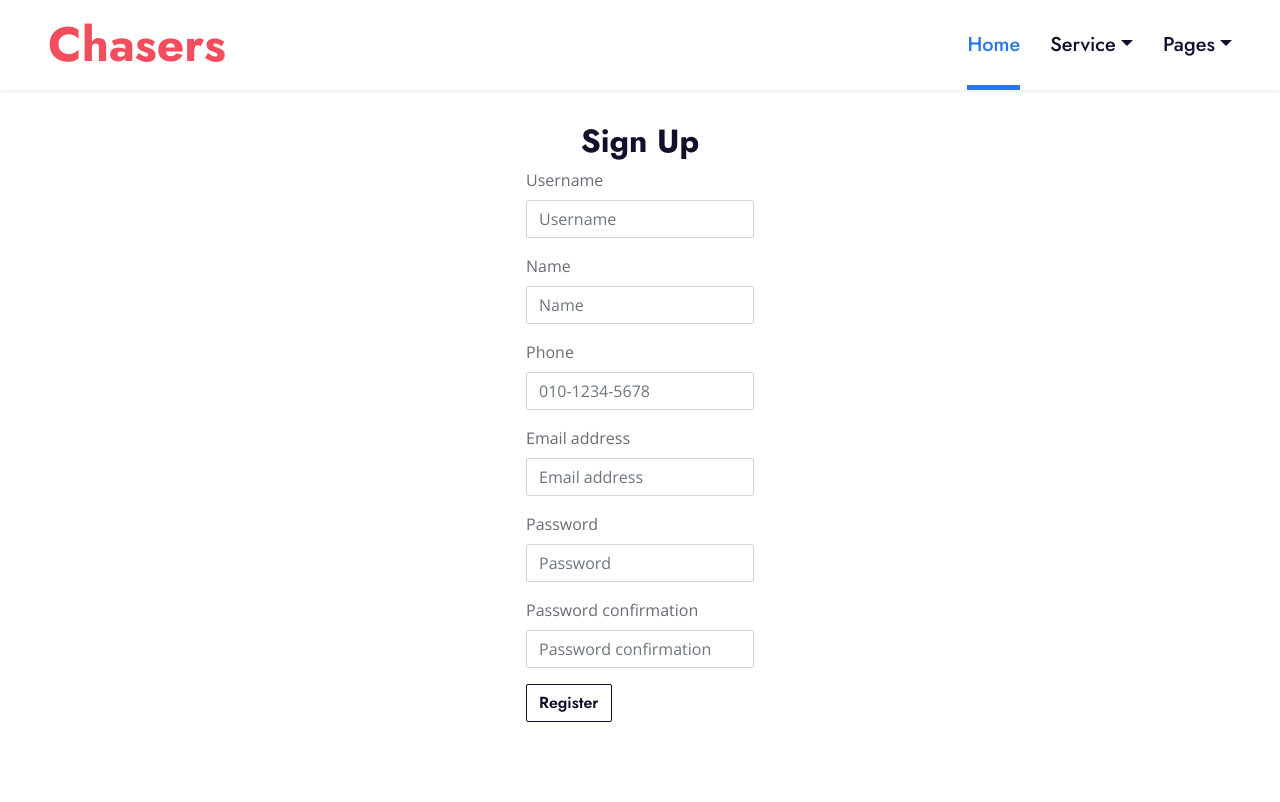
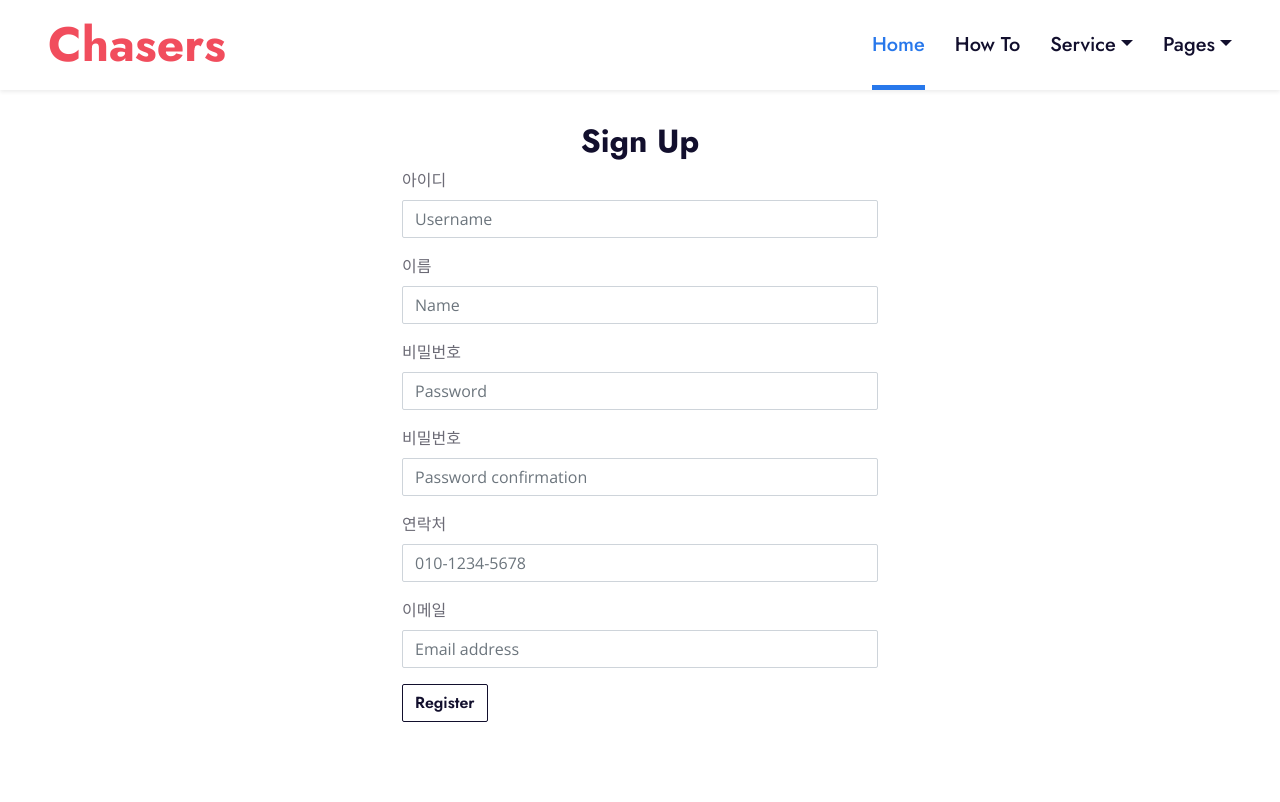
Before and after one commit to violation-tracers/violation_tracers, a Django app: page /accounts/signup/ in a window 1280 px wide. Run offline with Django 4.2, Linux system fonts and the light colour scheme; some libraries are stand-ins or nearby versions.

Commit message:
accounts_main_modify

```diff
--- a/accounts/templates/accounts/login.html
+++ b/accounts/templates/accounts/login.html
@@ -1,4 +1,4 @@
-{% extends "base_tem.html" %}
+{% extends "base.html" %}
 {% load bootstrap5 %}
 {% block content %}
 
--- a/accounts/templates/accounts/signup.html
+++ b/accounts/templates/accounts/signup.html
@@ -1,37 +1,36 @@
-{% extends "base_tem.html" %}
+{% extends "base.html" %}
 {% load bootstrap5 %}
 {% block content %}
 
 <div class='d-flex justify-content-center' style="margin-top : 2rem;">
     <h2>Sign Up</h2>
 </div>
-<div class='d-flex justify-content-center' style='margin-bottom: 5rem;'>
+<div style='margin-bottom: 5rem; padding-left: 20rem; padding-right: 20rem;'>
     <form method="POST">
         {% csrf_token %}
-        {% comment %} {% bootstrap_form signup_form %} {% endcomment %}
         <div class="mb-3">
-            <label class="form-label" for="id_username">Username</label>
+            <label class="form-label" for="id_username">아이디</label>
             <input type="text" name="username" maxlength="150" minlength="2" class="form-control" placeholder="Username" id="id_username">
         </div>
         <div class="mb-3">
-            <label class="form-label" for="id_name">Name</label>
+            <label class="form-label" for="id_name">이름</label>
             <input type="text" name="name" maxlength="20" minlength="2" class="form-control" placeholder="Name" id="id_name">
         </div>
         <div class="mb-3">
-            <label class="form-label" for="id_phone">Phone</label>
+            <label class="form-label" for="id_password1">비밀번호</label>
+            <input type="password" name="password1" autocomplete="new-password" class="form-control" placeholder="Password" required="" id="id_password1">
+        </div>
+        <div class="mb-3">
+            <label class="form-label" for="id_password2">비밀번호</label>
+            <input type="password" name="password2" autocomplete="new-password" class="form-control" placeholder="Password confirmation" id="id_password2">
+        </div>
+        <div class="mb-3">
+            <label class="form-label" for="id_phone">연락처</label>
             <input type="text" name="phone" placeholder="010-1234-5678" maxlength="20" minlength="12" class="form-control" title="" required="" id="id_phone">
         </div>
         <div class="mb-3">
-            <label class="form-label" for="id_email">Email address</label>
+            <label class="form-label" for="id_email">이메일</label>
             <input type="email" name="email" maxlength="254" class="form-control" placeholder="Email address" title="" id="id_email">
-        </div>
-        <div class="mb-3">
-            <label class="form-label" for="id_password1">Password</label>
-            <input type="password" name="password1" autocomplete="new-password" class="form-control" placeholder="Password" required="" id="id_password1">
-        </div>
-        <div class="mb-3">
-            <label class="form-label" for="id_password2">Password confirmation</label>
-            <input type="password" name="password2" autocomplete="new-password" class="form-control" placeholder="Password confirmation" id="id_password2">
         </div>
         <div>
             <button class="btn btn-outline-dark">Register</button>
--- a/static/css/style.css
+++ b/static/css/style.css
@@ -4,6 +4,7 @@
     --secondary: #F14D5D;
     --light: #ECF4FF;
     --dark: #120F2D;
+    --warning: #ffC107;
 }
 
 [class^=flaticon-]:before,
@@ -41,7 +42,9 @@ h6,
 .btn-primary,
 .btn-secondary,
 .btn-primary:hover,
-.btn-secondary:hover {
+.btn-secondary:hover,
+.btn-warning,
+.btn-warning:hover {
     color: #FFFFFF;
 }
 
@@ -51,6 +54,11 @@ h6,
 }
 
 .btn-secondary:hover {
+    background: var(--warning);
+    border-color: var(--warning);
+}
+
+.btn-warning:hover {
     background: var(--primary);
     border-color: var(--primary);
 }
--- a/static/scss/bootstrap.scss
+++ b/static/scss/bootstrap.scss
@@ -4,6 +4,7 @@ $primary: #2878EB;
 $secondary: #F14D5D;
 $light: #ECF4FF;
 $dark: #120F2D;
+$warning: #ffC017;
 
 $font-family-base: 'Open Sans', sans-serif;
 
--- a/templates/base.html
+++ b/templates/base.html
@@ -2,25 +2,78 @@
 <!DOCTYPE html>
 <html lang='en'>
 <head>
-  <meta charset="utf-8" />
-  <meta http-equiv="X-UA-Compatible" content="IE=edge" />
-  <meta name="viewport" content="width=device-width, initial-scale=1, shrink-to-fit=no" />
-  <link href="{% static 'css/styles.css' %}" rel="stylesheet" />
-  <link href="https://cdn.jsdelivr.net/npm/bootstrap@5.3.0/dist/css/bootstrap.min.css" rel="stylesheet" integrity="sha384-9ndCyUaIbzAi2FUVXJi0CjmCapSmO7SnpJef0486qhLnuZ2cdeRhO02iuK6FUUVM" crossorigin="anonymous">
-  <link rel="stylesheet" href="https://cdn.jsdelivr.net/npm/bootstrap-icons@1.10.5/font/bootstrap-icons.css">
-  <style>
-    a {
+    <meta charset="utf-8">
+    <meta charset="utf-8">
+    <title>Viotaion-Chasers</title>
+    <meta content="width=device-width, initial-scale=1.0" name="viewport">
+    <meta content="Free HTML Templates" name="keywords">
+    <meta content="Free HTML Templates" name="description">
+    <!-- Favicon -->
+    <link href="/static/img/favicon.ico" rel="icon">
+    <!-- Google Web Fonts -->
+    <link rel="preconnect" href="https://fonts.gstatic.com">
+    <link href="https://fonts.googleapis.com/css2?family=Jost:wght@500;600;700&family=Open+Sans:wght@400;600&display=swap" rel="stylesheet">
+    <!-- Icon Font Stylesheet -->
+    <link href="https://cdnjs.cloudflare.com/ajax/libs/font-awesome/5.10.0/css/all.min.css" rel="stylesheet">
+    <link href="https://cdn.jsdelivr.net/npm/bootstrap-icons@1.4.1/font/bootstrap-icons.css" rel="stylesheet">
+    <link href="/static/lib/flaticon/font/flaticon.css" rel="stylesheet">
+    <!-- Libraries Stylesheet -->
+    <link href="/static/lib/owlcarousel/assets/owl.carousel.min.css" rel="stylesheet">
+    <link href="/static/lib/animate/animate.min.css" rel="stylesheet">
+    <!-- Customized Bootstrap Stylesheet -->
+    <link href="/static/css/bootstrap.min.css" rel="stylesheet">
+    <!-- Template Stylesheet -->
+    <link href="/static/css/style.css" rel="stylesheet">
+    <style>
+      a {
         text-decoration: none;
-        color : black;
-    }
-  </style>
+        color: black;
+      }
+
+      .btn-warning {
+        color: #ffffff;
+      }
+
+      .btn-primary,
+      .btn-secondary,
+      .btn-primary:hover,
+      .btn-secondary:hover,
+      .btn-warning,
+      .btn-warning:hover {
+          color: #FFFFFF;
+      }
+
+      .btn-primary:hover {
+        background: var(--secondary);
+        border-color: var(--secondary);
+      }
+
+      .btn-secondary:hover {
+          background: #ffc107;
+          border-color: #ffc107;
+      }
+
+      .btn-warning:hover {
+          background: var(--primary);
+          border-color: var(--primary);
+      }
+    </style>
+    <title>Chasers</title>
 </head>
-  <body class="d-flex flex-column min-vh-100">
-    {% include 'base_nav.html' %}
+  <body>
+    {% include 'navbar.html' %}
     <section class="container">
       {% block content %}
       {% endblock %}
     </section>
-    <script src="https://cdn.jsdelivr.net/npm/bootstrap@5.3.0/dist/js/bootstrap.bundle.min.js" integrity="sha384-geWF76RCwLtnZ8qwWowPQNguL3RmwHVBC9FhGdlKrxdiJJigb/j/68SIy3Te4Bkz" crossorigin="anonymous"></script>
+     <!-- JavaScript Libraries -->
+     <script src="https://code.jquery.com/jquery-3.4.1.min.js"></script>
+     <script src="https://cdn.jsdelivr.net/npm/bootstrap@5.0.0/dist/js/bootstrap.bundle.min.js"></script>
+     <script src="/static/lib/wow/wow.min.js"></script>
+     <script src="/static/lib/easing/easing.min.js"></script>
+     <script src="/static/lib/waypoints/waypoints.min.js"></script>
+     <script src="/static/lib/owlcarousel/owl.carousel.min.js"></script>
+     <!-- Template Javascript -->
+     <script src="/static/js/main.js"></script>
 </body>
 </html>
--- a/templates/base_tem.html
+++ /dev/null
@@ -1,45 +0,0 @@
-{% load static %}
-<!DOCTYPE html>
-<html lang='en'>
-<head>
-    <meta charset="utf-8">
-    <meta charset="utf-8">
-    <title>Viotaion-Chasers</title>
-    <meta content="width=device-width, initial-scale=1.0" name="viewport">
-    <meta content="Free HTML Templates" name="keywords">
-    <meta content="Free HTML Templates" name="description">
-    <!-- Favicon -->
-    <link href="/static/img/favicon.ico" rel="icon">
-    <!-- Google Web Fonts -->
-    <link rel="preconnect" href="https://fonts.gstatic.com">
-    <link href="https://fonts.googleapis.com/css2?family=Jost:wght@500;600;700&family=Open+Sans:wght@400;600&display=swap" rel="stylesheet">
-    <!-- Icon Font Stylesheet -->
-    <link href="https://cdnjs.cloudflare.com/ajax/libs/font-awesome/5.10.0/css/all.min.css" rel="stylesheet">
-    <link href="https://cdn.jsdelivr.net/npm/bootstrap-icons@1.4.1/font/bootstrap-icons.css" rel="stylesheet">
-    <link href="/static/lib/flaticon/font/flaticon.css" rel="stylesheet">
-    <!-- Libraries Stylesheet -->
-    <link href="/static/lib/owlcarousel/assets/owl.carousel.min.css" rel="stylesheet">
-    <link href="/static/lib/animate/animate.min.css" rel="stylesheet">
-    <!-- Customized Bootstrap Stylesheet -->
-    <link href="/static/css/bootstrap.min.css" rel="stylesheet">
-    <!-- Template Stylesheet -->
-    <link href="/static/css/style.css" rel="stylesheet">
-    <title>Chasers</title>
-</head>
-  <body>
-    {% include 'navbar_tem.html' %}
-    <section class="container">
-      {% block content %}
-      {% endblock %}
-    </section>
-     <!-- JavaScript Libraries -->
-     <script src="https://code.jquery.com/jquery-3.4.1.min.js"></script>
-     <script src="https://cdn.jsdelivr.net/npm/bootstrap@5.0.0/dist/js/bootstrap.bundle.min.js"></script>
-     <script src="/static/lib/wow/wow.min.js"></script>
-     <script src="/static/lib/easing/easing.min.js"></script>
-     <script src="/static/lib/waypoints/waypoints.min.js"></script>
-     <script src="/static/lib/owlcarousel/owl.carousel.min.js"></script>
-     <!-- Template Javascript -->
-     <script src="/static/js/main.js"></script>
-</body>
-</html>
--- a/templates/navbar.html
+++ b/templates/navbar.html
@@ -1,49 +1,48 @@
-<nav class="navbar navbar-expand-lg bg-body-tertiary sticky-top">
-    <div class="container-fluid">
-        <div class="container d-flex justify-content-between p-2 fw-bold" id="navbarNav">
-            <a  class="navbar-brand fw-semibold fs-5" href="{% url 'home' %}">Home</a>
-            <ul class="navbar-nav fw-semibold">
+<nav class="navbar navbar-expand-lg bg-white navbar-light shadow-sm py-3 py-lg-0 px-3 px-lg-0">
+    <a href="{% url "accounts:main" %}" class="navbar-brand ms-lg-5">
+        <h1 class="display-5 m-0 text-secondary">Chasers</h1>
+    </a>
+    <button class="navbar-toggler" type="button" data-bs-toggle="collapse" data-bs-target="#navbarCollapse">
+        <span class="navbar-toggler-icon"></span>
+    </button>
+    <div class="collapse navbar-collapse px-5 ms-lg-5" id="navbarCollapse">
+        <div class="navbar-nav ms-auto py-0">
+            <a href="{% url "accounts:main" %}" class="nav-item nav-link active">Home</a>
+            <a href="#scrollspyHeading1" class="nav-itme nav-link">How To</a>
+            <div class="nav-item dropdown">
+                <a href="#" class="nav-link dropdown-toggle" data-bs-toggle="dropdown">Service</a>
                 {% if user.is_authenticated %}
                     {% for group in user.groups.all %}
                         {% if group.name == 'reporter' %}
-                            <li class="nav-item">
-                                <a href="#" class="nav-link active">신고하기</a>
-                            </li>
-                            <li class="nav-item">
-                                <a href="#" class="nav-link active">신고목록</a>
-                            </li>
-                            <li class="nav-item">
-                                <a href="{% url 'accounts:logout' %}" class="nav-link active">로그아웃</a>
-                            </li>
+                            <div class="dropdown-menu m-0">
+                                <a href="#" class="dropdown-item">Reporter</a>
+                                <a href="#" class="dropdown-item">Imaget List</a>
+                            </div>
                         {% elif group.name == 'admin' %}
-                            <li class="nav-item">
-                                <a href="#" class="nav-link active">신고결과</a>
-                            </li>
-                            <li class="nav-item">
-                                <a href="{% url 'accounts:logout' %}" class="nav-link active">로그아웃</a>
-                            </li>
+                            <div class="dropdown-menu m-0">
+                                <a href="#" class="dropdown-item">Result List</a>
+                            </div>
                         {% endif %}
                     {% endfor %}
-                    {% if user.is_superuser == True %}
-                    <li class="nav-item">
-                        <a href="#" class="nav-link active">신고결과</a>
-                    </li>
-                    <li class="nav-item">
-                        <a href="{% url 'accounts:logout' %}" class="nav-link active">로그아웃</a>
-                    </li>
-                    {% endif %}
                 {% else %}
-                    <li class="nav-item">
-                        <a href="#" class="nav-link active">신고하기</a>
-                    </li>
-                    <li class="nav-item">
-                        <a href="#" class="nav-link active">신고목록</a>
-                    </li>
-                    <li class="nav-item">
-                        <a href="{% url 'accounts:login' %}" class="nav-link active">로그인</a>
-                    </li>
+                    <div class="dropdown-menu m-0">
+                        <a href="#" class="dropdown-item">Reporter</a>
+                        <a href="#" class="dropdown-item">Image List</a>
+                    </div>
                 {% endif %}
-            </ul>
+            </div>
+            {% if user.is_authenticated %}
+                <a href="{% url "accounts:logout" %}" class="nav-item nav-link">Logout</a>
+            {% else %}
+                <div class="nav-item dropdown">
+                    <a href="#" class="nav-link dropdown-toggle" data-bs-toggle="dropdown">Pages</a>
+                    <div class="dropdown-menu m-0">
+                        <a href="{% url "accounts:login" %}" class="dropdown-item">Login</a>
+                        <a href="{% url "accounts:signup" %}" class="dropdown-item">Sign Up</a>
+                    </div>
+                </div>
+            {% endif %}
+            </div>
         </div>
     </div>
 </nav>
--- a/templates/navbar_tem.html
+++ /dev/null
@@ -1,47 +0,0 @@
-<nav class="navbar navbar-expand-lg bg-white navbar-light shadow-sm py-3 py-lg-0 px-3 px-lg-0">
-    <a href="{% url "accounts:main" %}" class="navbar-brand ms-lg-5">
-        <h1 class="display-5 m-0 text-secondary">Chasers</h1>
-    </a>
-    <button class="navbar-toggler" type="button" data-bs-toggle="collapse" data-bs-target="#navbarCollapse">
-        <span class="navbar-toggler-icon"></span>
-    </button>
-    <div class="collapse navbar-collapse px-5 ms-lg-5" id="navbarCollapse">
-        <div class="navbar-nav ms-auto py-0">
-            <a href="{% url "accounts:main" %}" class="nav-item nav-link active">Home</a>
-            <div class="nav-item dropdown">
-                <a href="#" class="nav-link dropdown-toggle" data-bs-toggle="dropdown">Service</a>
-                {% if user.is_authenticated %}
-                    {% for group in user.groups.all %}
-                        {% if group.name == 'reporter' %}
-                            <div class="dropdown-menu m-0">
-                                <a href="#" class="dropdown-item">Reporter</a>
-                                <a href="#" class="dropdown-item">Imaget List</a>
-                            </div>
-                        {% elif group.name == 'admin' %}
-                            <div class="dropdown-menu m-0">
-                                <a href="#" class="dropdown-item">Result List</a>
-                            </div>
-                        {% endif %}
-                    {% endfor %}
-                {% else %}
-                    <div class="dropdown-menu m-0">
-                        <a href="#" class="dropdown-item">Reporter</a>
-                        <a href="#" class="dropdown-item">Image List</a>
-                    </div>
-                {% endif %}
-            </div>
-            {% if user.is_authenticated %}
-                <a href="{% url "accounts:logout" %}" class="nav-item nav-link">Logout</a>
-            {% else %}
-                <div class="nav-item dropdown">
-                    <a href="#" class="nav-link dropdown-toggle" data-bs-toggle="dropdown">Pages</a>
-                    <div class="dropdown-menu m-0">
-                        <a href="{% url "accounts:login" %}" class="dropdown-item">Login</a>
-                        <a href="{% url "accounts:signup" %}" class="dropdown-item">Sign Up</a>
-                    </div>
-                </div>
-            {% endif %}
-            </div>
-        </div>
-    </div>
-</nav>
```
Also changed, not shown: accounts/templates/accounts/ex_home.html (deleted, +0 -14 lines), accounts/templates/accounts/main.html (+6 -5 lines), static/img/example_1.jpg (added).
